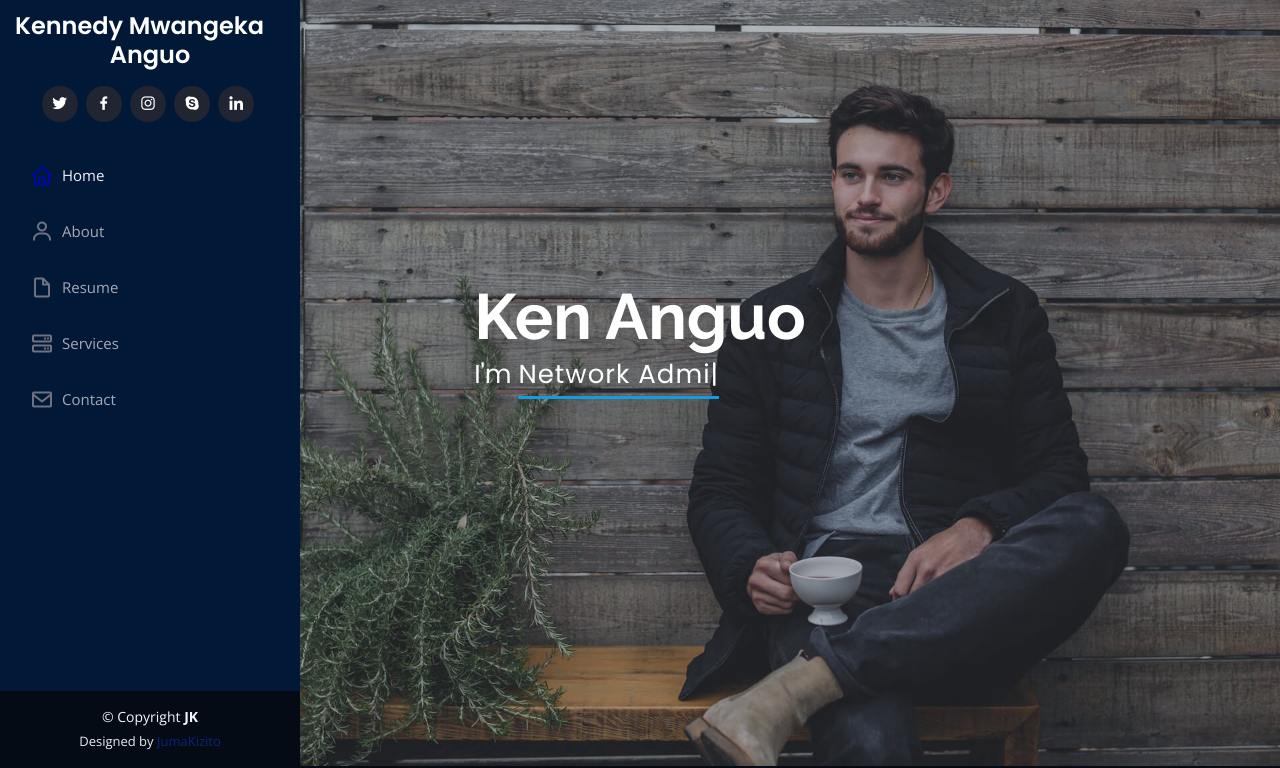
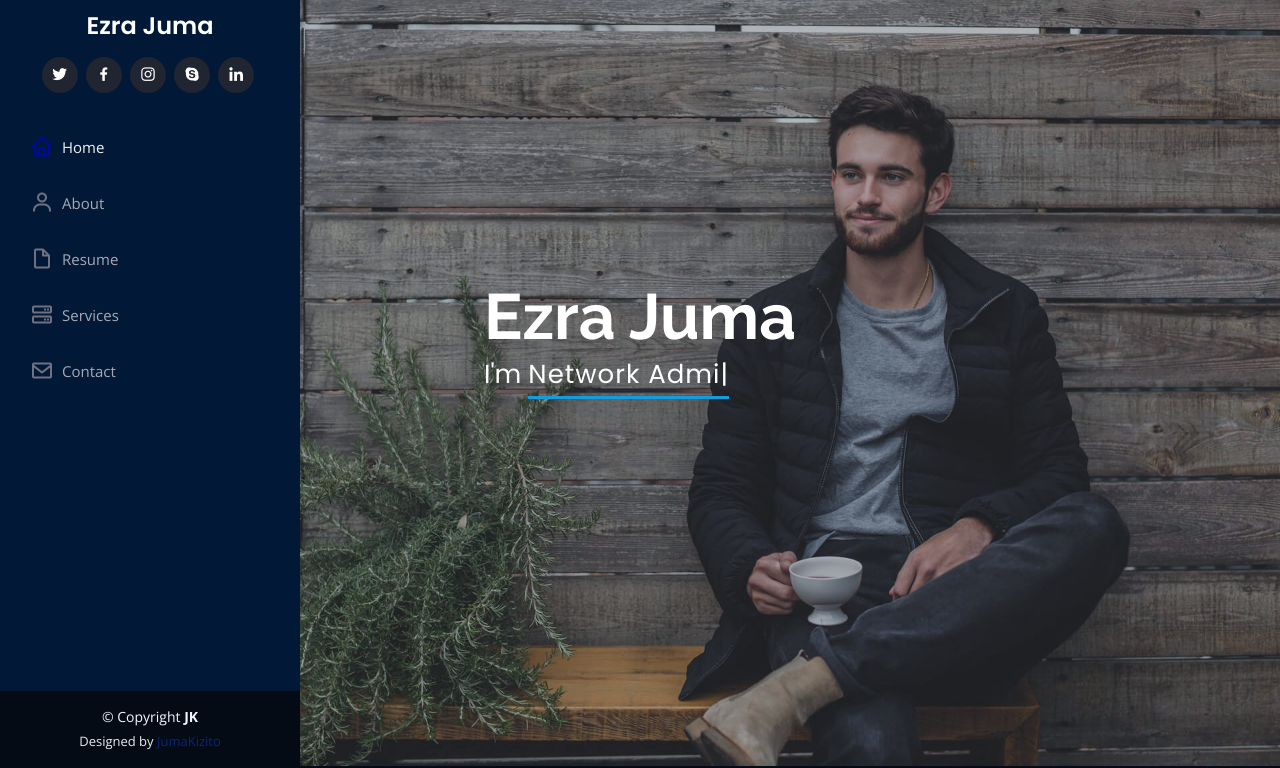
Before and after one commit to JumaKizito/My-Portofolio, a plain HTML site: page index.html in a window 1280 px wide. Shown: the part 34-802 px from the top of the page. Drawn offline with nearby package versions, Linux system fonts and the light colour scheme.

Commit message:
name change to original

```diff
--- a/index.html
+++ b/index.html
@@ -47,7 +47,7 @@
 
       <div class="profile">
         <img src="assets/img/profile-img.enc" alt="" class="img-fluid rounded-circle">
-        <h1 class="text-light"><a href="index.html">Kennedy Mwangeka Anguo</a></h1>
+        <h1 class="text-light"><a href="index.html">Ezra Juma</a></h1>
         <div class="social-links mt-3 text-center">
           <a href="#" class="twitter"><i class="bx bxl-twitter"></i></a>
           <a href="#" class="facebook"><i class="bx bxl-facebook"></i></a>
@@ -73,7 +73,7 @@
   <!-- ======= Hero Section ======= -->
   <section id="hero" class="d-flex flex-column justify-content-center align-items-center">
     <div class="hero-container" data-aos="fade-in">
-      <h1>Ken Anguo</h1>
+      <h1>Ezra Juma</h1>
       <p>I'm <span class="typed" data-typed-items="Graphic Designer, Network Administrator, Web Developer"></span></p>
     </div>
   </section><!-- End Hero -->
```
